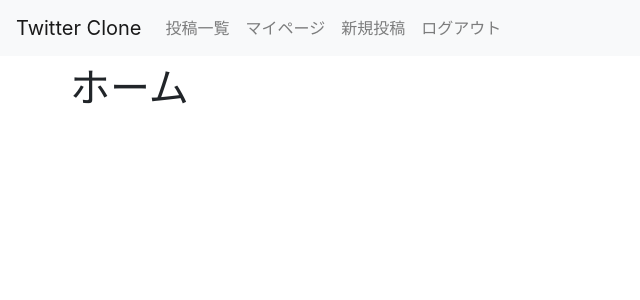
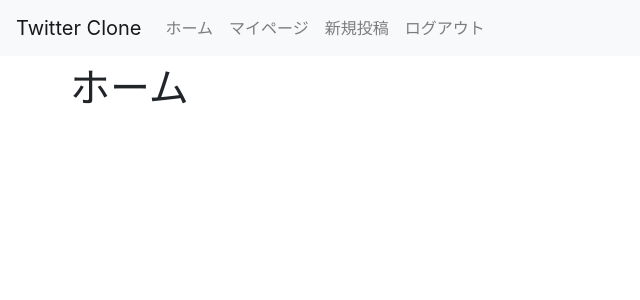
Before and after one commit to osawa-lab/twitter_clone_team_c, a Django app: page / in a window 1280 px wide. Shown: the top 300 px of the page, without its empty margins (0-640 px from the left). Run offline with Django 3.2, Linux system fonts and the light colour scheme; the visitor is signed in with stand-in values (Sample User, id 1); data that the repository does not hold is empty; some libraries are stand-ins or nearby versions.

Commit message:
post→home

```diff
--- a/twitter_clone/post/templates/base.html
+++ b/twitter_clone/post/templates/base.html
@@ -21,7 +21,7 @@
   <div class="collapse navbar-collapse" id="navbarNavAltMarkup">
     <div class="navbar-nav">
       {% if request.user.is_authenticated %}
-        <a class="nav-item nav-link" href="{% url 'index' %}">投稿一覧</a>
+        <a class="nav-item nav-link" href="{% url 'index' %}">ホーム</a>
         <a class="nav-item nav-link" href="{% url 'profile' %}">マイページ</a>
         <a class="nav-item nav-link" href="{% url 'new' %}">新規投稿</a>
         <a class="nav-item nav-link" href="{% url 'logout' %}">ログアウト</a>
```
